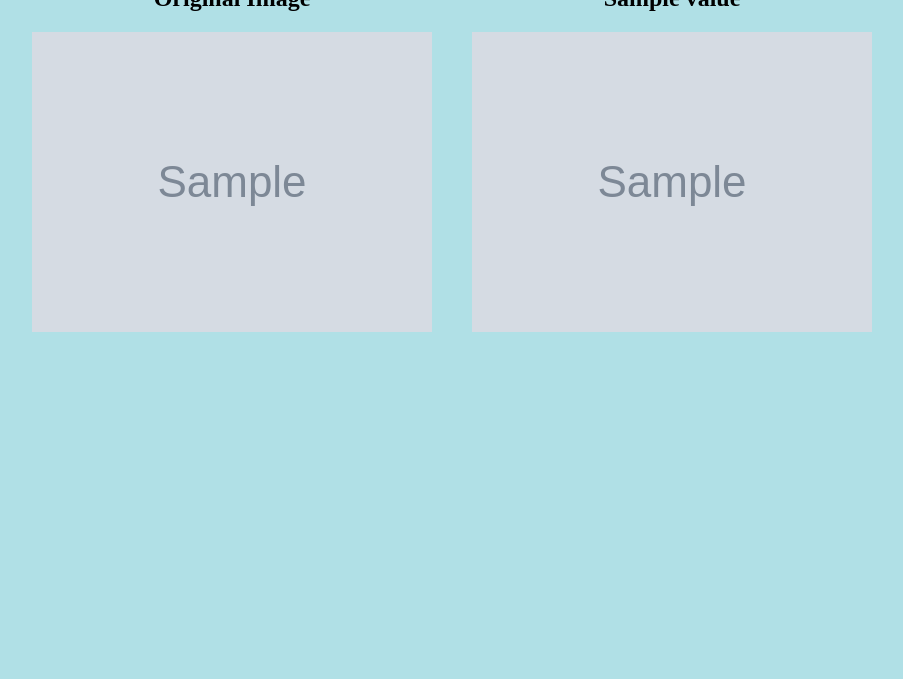
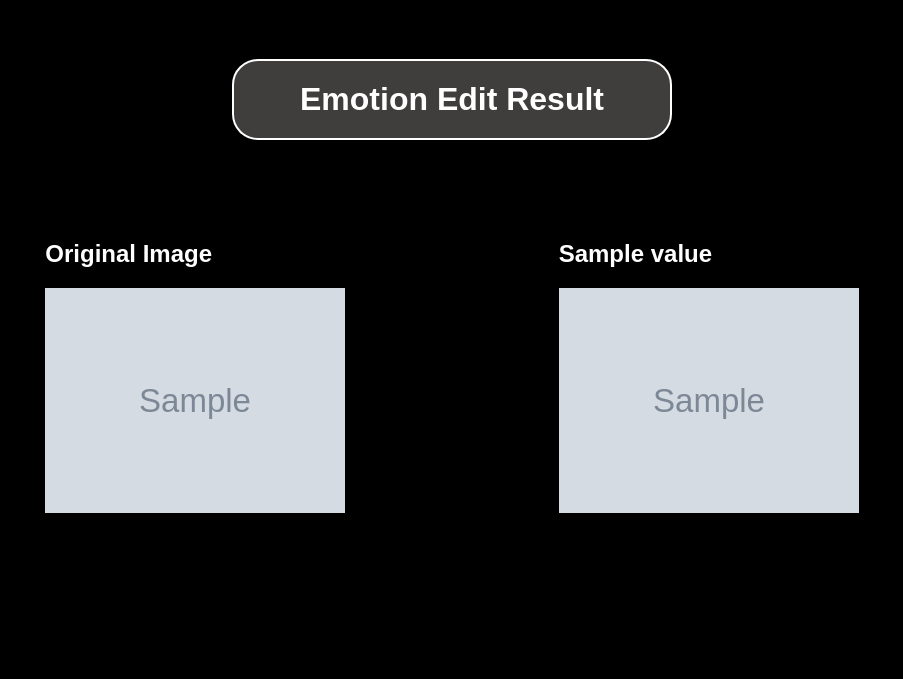
Before and after one commit to Harsha975/ganmut, a Flask app: template templates/emotion_edit_result.html in a window 1280 px wide. Shown: the part 121-800 px from the top of the page, without its empty margins (188-1091 px from the left). Run offline with Flask 3, Linux system fonts and the light colour scheme; the template is opened without the code that fills it: most values are stand-ins (such as "Sample title", 1, 10 or a date in 2020); grey boxes marked "Sample" are stand-in pictures.

Commit message:
Update emotion_edit_result.html

```diff
--- a/templates/emotion_edit_result.html
+++ b/templates/emotion_edit_result.html
@@ -4,36 +4,66 @@
     <title>Emotion Edit Result</title>
     <style>
       body {
-        text-align: center;
+        font-family: Arial, sans-serif;
+        margin: 20px;
+        background: #000;
+        color: #fff;
       }
-      h1 {
-        font-size: 36px;
-        margin-bottom: 20px;
+      .body {
+        display: flex;
       }
       .container {
-        display: flex;
-        justify-content: center;
-        align-items: center;
-        margin-top: 20px;
+        margin: auto;
+      }
+      .container h1 {
+        text-align: center;
+        border: 2px solid rgb(255, 255, 255);
+        margin: 80px 400px;
+        padding: 20px 0px;
+        background: #403d3d;
+        border-radius: 26px;
       }
       .image-container {
-        margin: 0 20px;
+        display: flex;
+        justify-content: space-evenly;
       }
-      .image-container img {
-        width: 400px;
-      }
+
     </style>
   </head>
-  <body style="background-color:powderblue;">
-    <h1>Emotion Edit Result</h1>
+  <body>
+    <div class="body">
+      <img src="..\static\logo.png" alt="" width="85" />
+      <h1><b>Vidiosyncracy</b></h1>
+    </div>
     <div class="container">
+      <h1>Emotion Edit Result</h1>
       <div class="image-container">
-        <h2>Original Image</h2>
-        <img src="{{ orig_img_url }}" alt="Original Image">
-      </div>
-      <div class="image-container">
-        <h2>{{value}}</h2>
-        <img src="{{ edited_img_url }}" alt="Edited Image">
+        <div class="box1">
+          <h2>Original Image</h2>
+          <img src="{{orig_img_url}}" alt="NO" width="300" />
+        </div>
+        <div class="box2">
+          {% set emotion = value %}
+          {% if value =='0' %}
+              {% set emotion = 'Neutral' %}
+          {% elif value == '1' %}
+              {% set emotion = 'Happy' %}
+          {% elif value == '2' %}
+              {% set emotion = 'Sad' %}
+          {% elif value == '3' %}
+              {% set emotion = 'Surprise' %}
+          {% elif value == '4' %}
+              {% set emotion = 'Fear' %}
+          {% elif value == '5' %}
+              {% set emotion = 'Disgust' %}
+          {% elif value == '6' %}
+              {% set emotion = 'Anger' %}
+          {% endif %}
+
+          <h2>{{ emotion }}</h2>
+
+          <img src="{{ edited_img_url }}" alt="" width="300" />
+        </div>
       </div>
     </div>
   </body>
```
